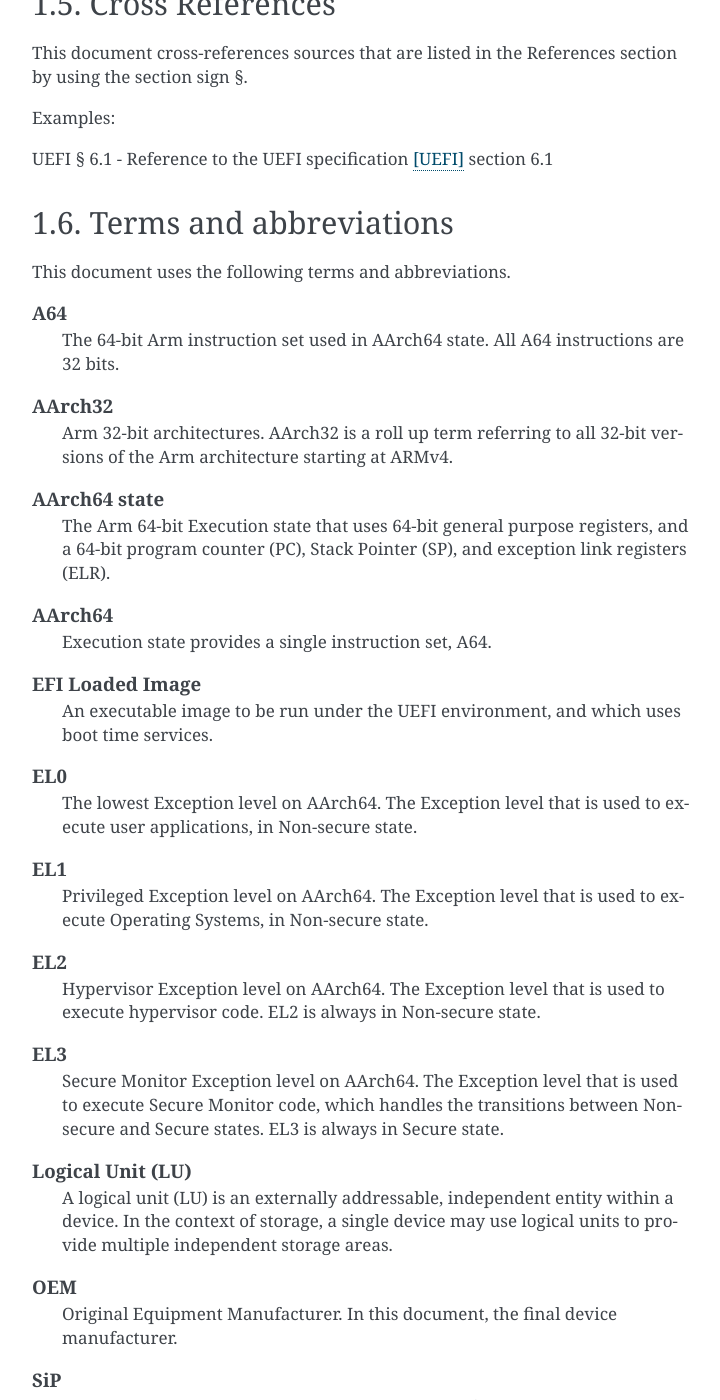
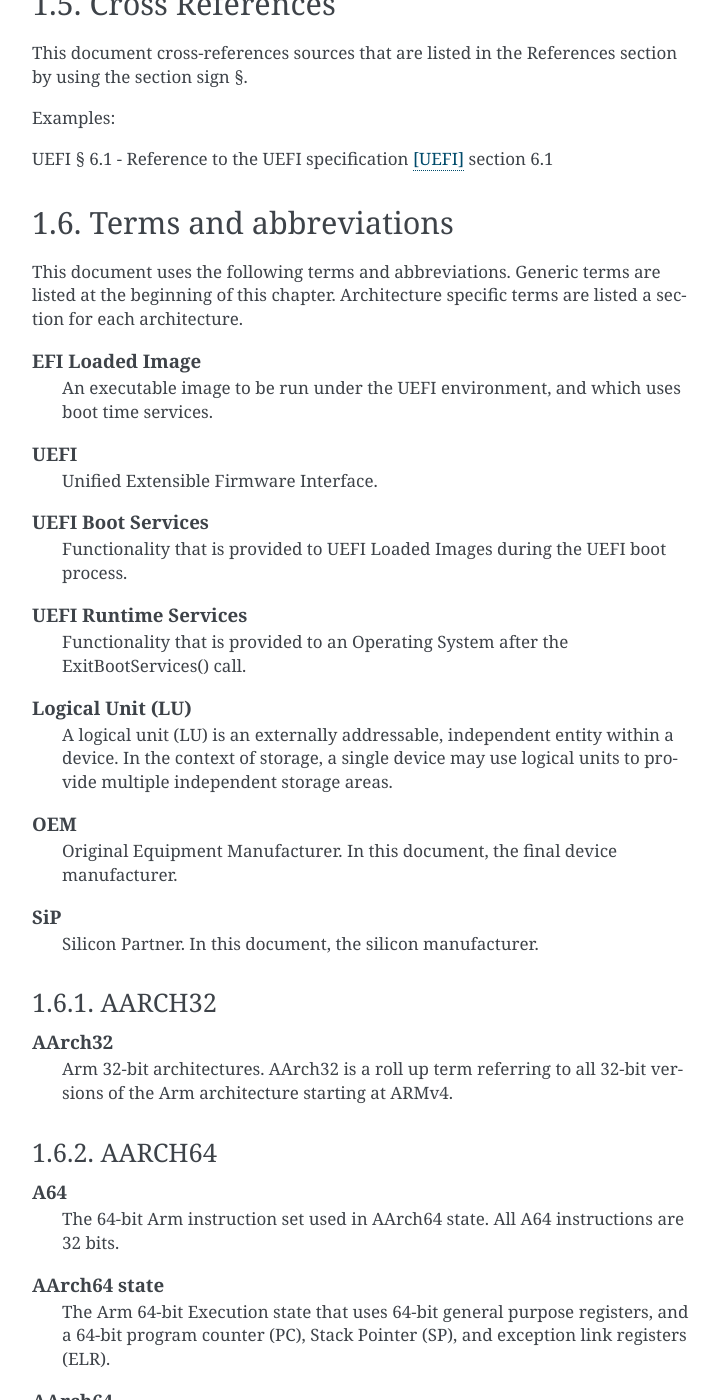
Before and after one commit to ARM-software/ebbr, a Sphinx documentation site: the page built from source/chapter1-about.rst, in a window 1280 px wide and 1400 px high, scrolled down 3481 px. Shown: the whole window, without its empty margins (388-1108 px from the left). Built offline with Sphinx 7.4.7, drawn with Linux system fonts in a browser that asks for light colours; some of the changed text lies outside the part shown.

Commit message:
Rearrange glossary to create architecture specific sections
In preparation to add more architectures, reorganize the glossary to
have generic terms at the top and architecture specifics terms collected
together for the architecture.

Proposed-by: Atish Patra <atish.patra@wdc.com>
Signed-off-by: Grant Likely <grant.likely@secretlab.ca>

```diff
--- a/source/chapter1-about.rst
+++ b/source/chapter1-about.rst
@@ -178,16 +178,55 @@
 =======================
 
 This document uses the following terms and abbreviations.
+Generic terms are listed at the beginning of this chapter.
+Architecture specific terms are listed a section for each architecture.
+
+.. glossary::
+
+   EFI Loaded Image
+      An executable image to be run under the UEFI environment,
+      and which uses boot time services.
+
+   UEFI
+      Unified Extensible Firmware Interface.
+
+   UEFI Boot Services
+      Functionality that is provided to UEFI Loaded Images during the UEFI boot
+      process.
+
+   UEFI Runtime Services
+      Functionality that is provided to an Operating System after the
+      ExitBootServices() call.
+
+   Logical Unit (LU)
+      A logical unit (LU) is an externally addressable, independent entity
+      within a device. In the context of storage, a single device may use
+      logical units to provide multiple independent storage areas.
+
+   OEM
+      Original Equipment Manufacturer. In this document, the final device
+      manufacturer.
+
+   SiP
+      Silicon Partner. In this document, the silicon manufacturer.
+
+AARCH32
+-------
+
+.. glossary::
+
+   AArch32
+      Arm 32-bit architectures. AArch32 is a roll up term referring to all
+      32-bit versions of the Arm architecture starting at ARMv4.
+
+AARCH64
+-------
 
 .. glossary::
 
    A64
       The 64-bit Arm instruction set used in AArch64 state.
       All A64 instructions are 32 bits.
-
-   AArch32
-      Arm 32-bit architectures. AArch32 is a roll up term referring to all
-      32-bit versions of the Arm architecture starting at ARMv4.
 
    AArch64 state
       The Arm 64-bit Execution state that uses 64-bit general purpose
```
Also changed, not shown: other parts of source/chapter1-about.rst (+0 -27 lines).
